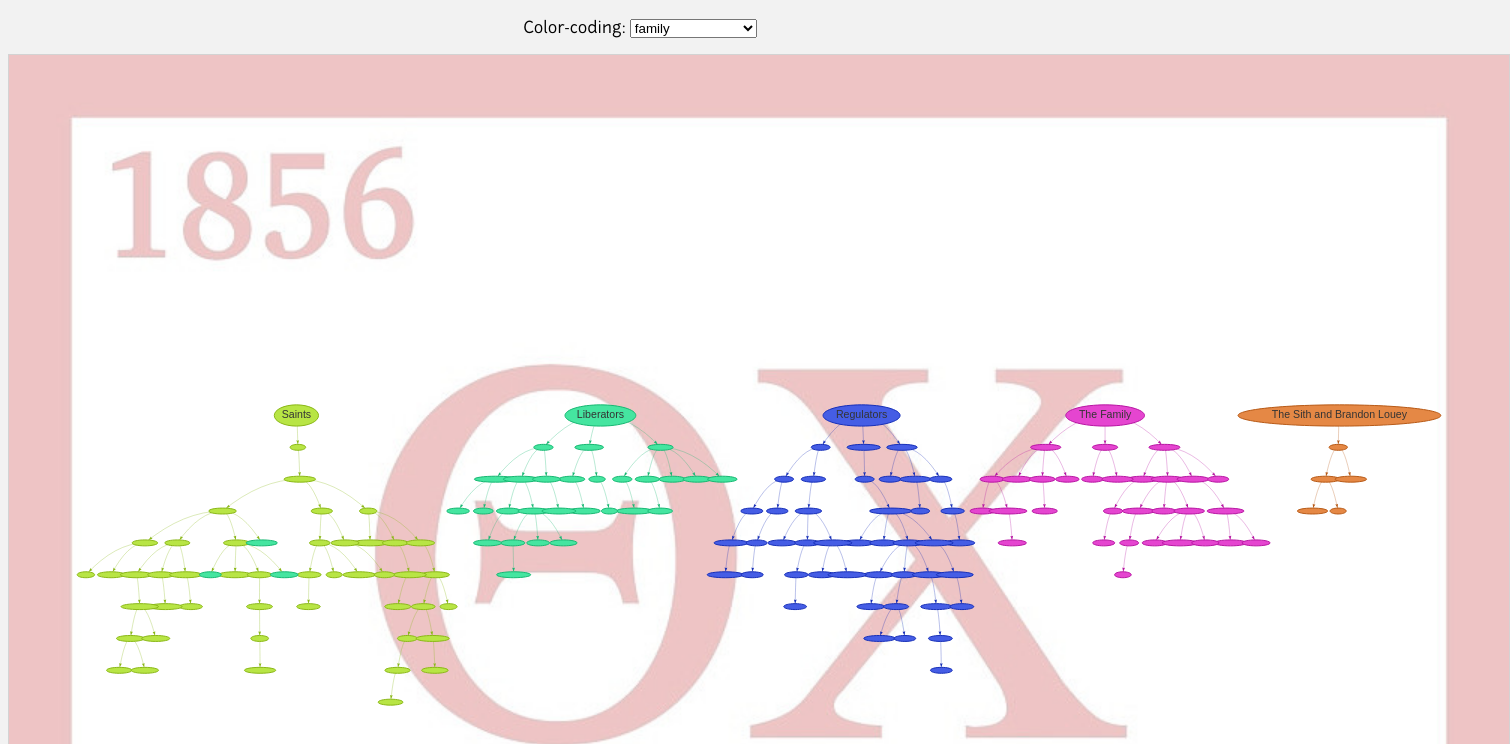
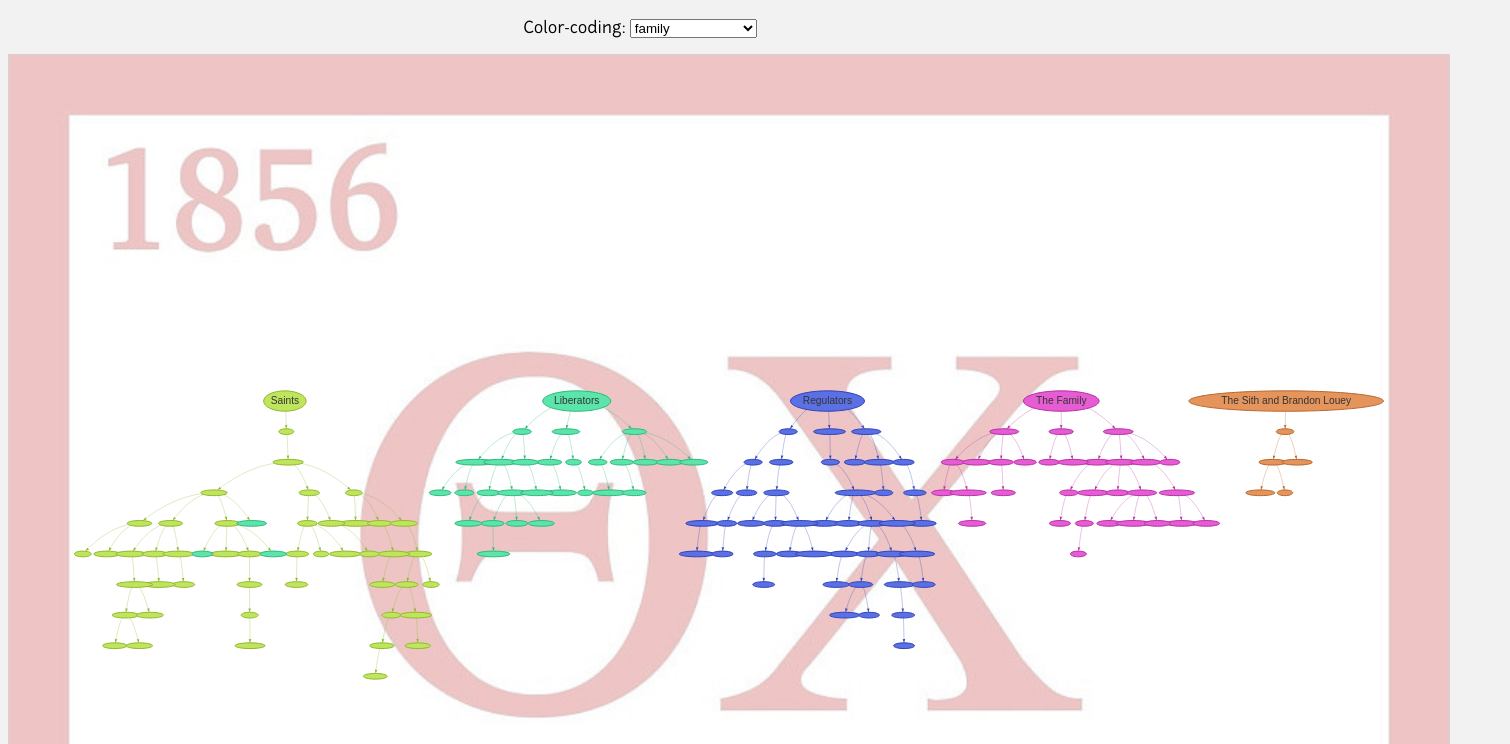
Before and after one commit to nfischer/framily-tree, a website: page index.html in a window 1280 px wide. Shown: the part 56-800 px from the top of the page, 1510 px wide, since content can reach past the window. Drawn offline with Linux system fonts and the light colour scheme.

Commit message:
Adjust background

```diff
--- a/index.html
+++ b/index.html
@@ -16,8 +16,8 @@
     #mynetwork {
       background-image: url("resources/thetachiflagmodified.jpg");
       background-size: 100%;
-      width: 1500px;
-      height: 1000px;
+      width: 90em;
+      height: 60em;
       border: 1px solid lightgrey;
     }
   </style>
--- a/main.js
+++ b/main.js
@@ -19,7 +19,7 @@ function createNodes() {
   if (createNodesCalled)
     return;
   createNodesCalled = true;
-  var baseColor = new tinycolor({h: 0, s: 0.7, v: 0.9});
+  var baseColor = new tinycolor({h: 0, s: 0.6, v: 0.9});
   var baseColor2 = new tinycolor({h: 0, s: 0.4, v: 0.9});
   var oldLength = brothers.length;
   var newIdx = oldLength;
```
